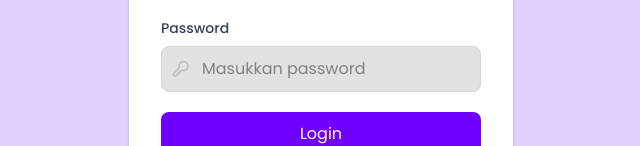
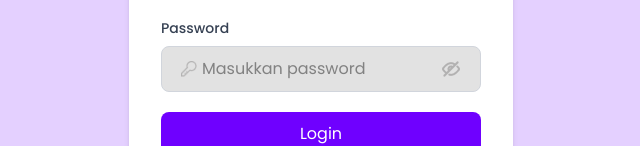
Before and after one commit to Aldzakwan00/material-store-project, a React (Vite) app: page /login in a window 1280 px wide. Shown: the part 400-546 px from the top of the page, without its empty margins (319-959 px from the left). Built offline with nearby package versions, Linux system fonts and the light colour scheme.

Commit message:
update login

```diff
--- a/src/features/auth/pages/Login.jsx
+++ b/src/features/auth/pages/Login.jsx
@@ -3,9 +3,11 @@ import { useNavigate } from 'react-router-dom'
 import userIcon from '../../../assets/img/apip/username.png'
 import keyPassword from '../../../assets/img/apip/key-password.png'
 import warningLogin from '../../../assets/img/apip/warning.png'
+import visibilityIcon from '../../../assets/img/apip/visibility.png'
 
 const Login = () => {
   const navigate = useNavigate()
+  const [showPassword, setShowPassword] = useState(false)
 
   const [username, setUsername] = useState('')
   const [password, setPassword] = useState('')
@@ -59,7 +61,7 @@ const Login = () => {
               <img
                 src={userIcon}
                 alt=""
-                className="absolute left-3 top-1/2 h-4 w-4 -translate-y-1/2"
+                className="absolute left-5 top-1/2 h-4 w-4 -translate-y-1/2"
               />
 
               <input
@@ -82,20 +84,34 @@ const Login = () => {
             </label>
 
             <div className="relative">
+              {/* Icon password kiri */}
               <img
                 src={keyPassword}
                 alt=""
-                className="absolute left-3 top-1/2 h-4 w-4 -translate-y-1/2"
+                className="absolute left-5 top-1/2 h-4 w-4 -translate-y-1/2"
               />
 
               <input
-                type="password"
+                type={showPassword ? 'text' : 'password'}
                 id="password"
                 value={password}
                 onChange={(e) => setPassword(e.target.value)}
                 placeholder="Masukkan password"
-                className="w-full rounded-lg border border-gray-300 py-2.5 pl-10 pr-4 outline-none transition focus:border-blue-500 focus:ring-2 focus:ring-blue-100 bg-[#E2E2E2]"
+                className="w-full rounded-lg border border-gray-300 bg-[#E2E2E2] py-2.5 pl-10 pr-10 outline-none transition focus:border-blue-500 focus:ring-2 focus:ring-blue-100"
               />
+
+              {/* Icon mata kanan */}
+              <button
+                type="button"
+                onClick={() => setShowPassword(!showPassword)}
+                className="absolute right-5 top-1/2 -translate-y-1/2"
+              >
+                <img
+                  src={visibilityIcon}
+                  alt="Tampilkan password"
+                  className="h-5 w-5"
+                />
+              </button>
             </div>
           </div>
 
```
Also changed, not shown: src/assets/img/apip/visibility.png (added).
